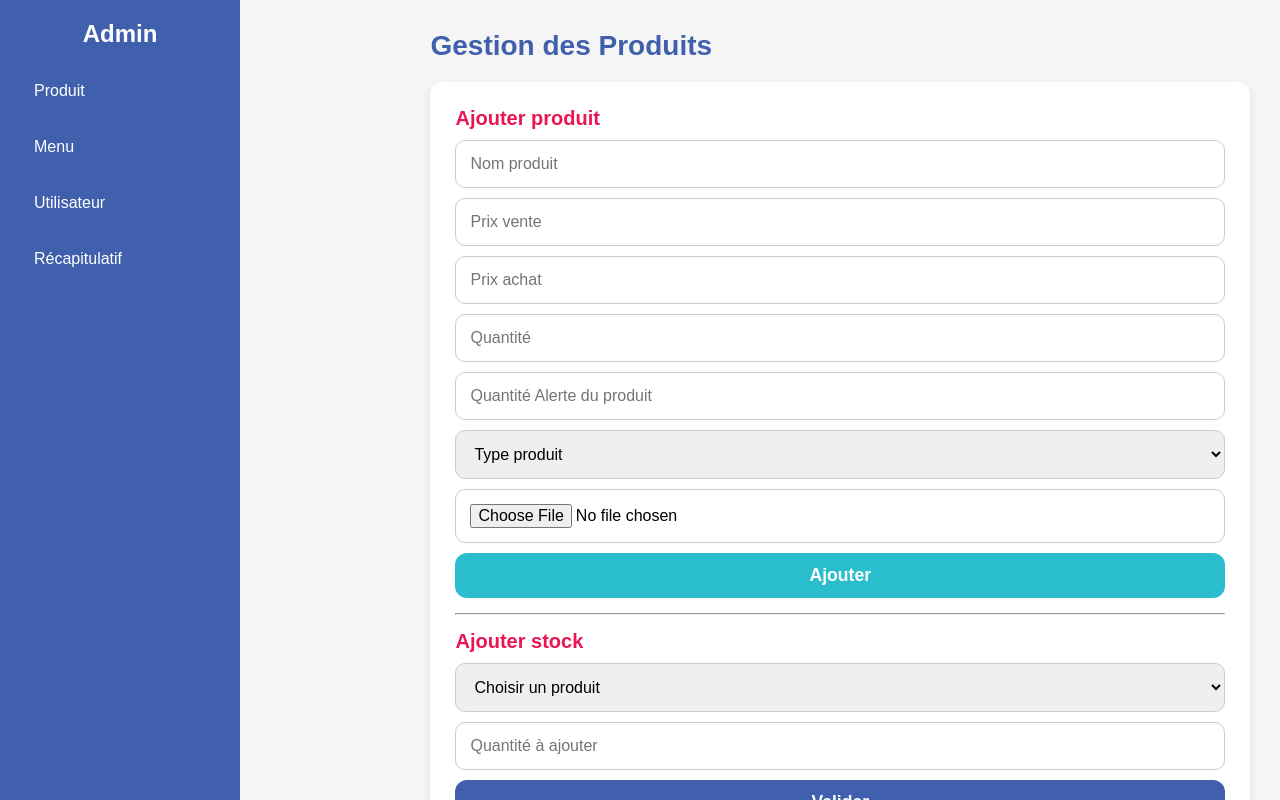
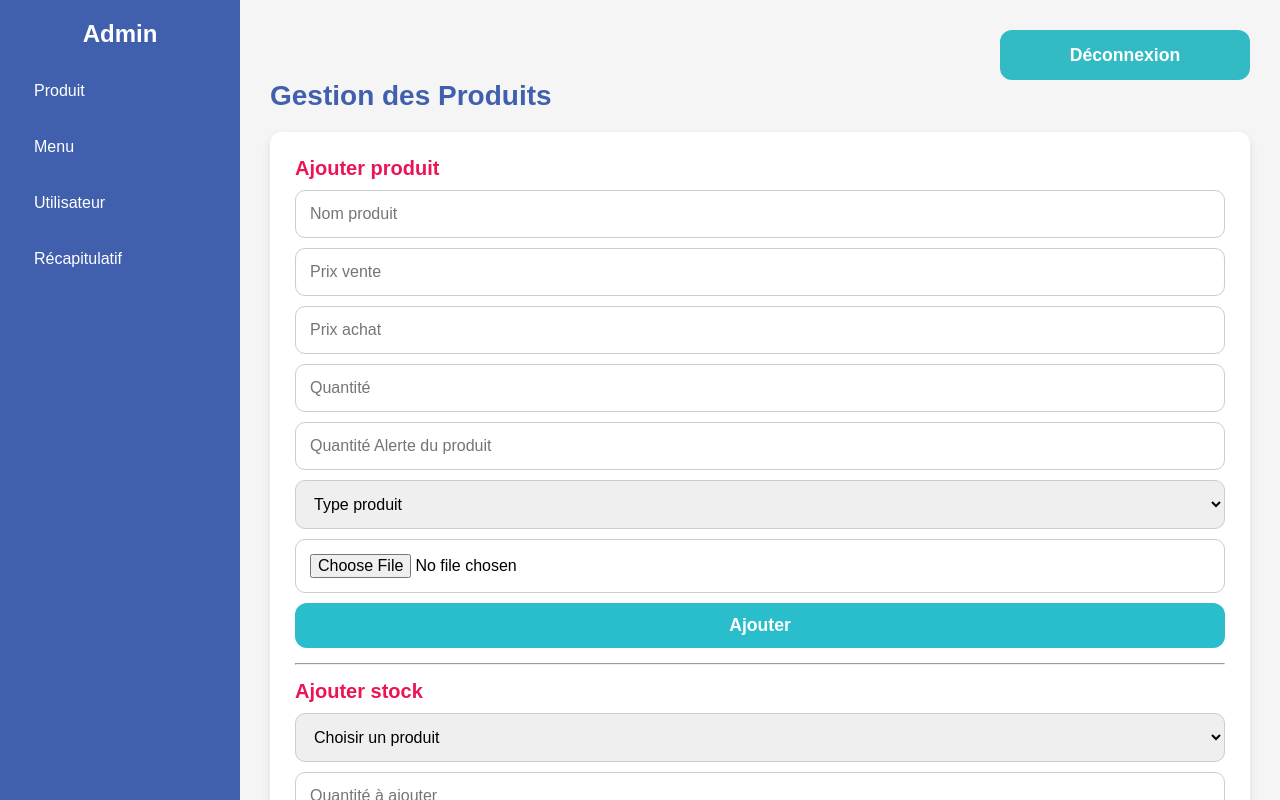
Before and after one commit to NathanCBT/Corso-Fleuri, a plain HTML site: page pages/adminMenu/product/product.html in a window 1280 px wide. Drawn offline with Linux system fonts and the light colour scheme.

Commit message:
botton déconnexion:ok, modal-logout:ok

```diff
--- a/pages/adminMenu/product/product.css
+++ b/pages/adminMenu/product/product.css
@@ -130,3 +130,12 @@
   background: #eee;
   color: #333;
 }
+#btn-deconnexion {
+	width: 250px;
+	height: 50px;
+}
+header {
+	display: flex;
+	align-items: flex-start;
+	justify-content: flex-end;
+}
--- a/pages/adminMenu/product/product.html
+++ b/pages/adminMenu/product/product.html
@@ -24,6 +24,10 @@
 			</ul>
 		</aside>
 
+
+		<!-- MAIN -->
+		<main class="main-content">
+
 			<header class="top-nav">
 				<button id="btn-deconnexion" class="btn btn-cyan">Déconnexion</button>
 			</header>
@@ -40,9 +44,6 @@
 					</div>
 				</div>
 			</div>
-		<!-- MAIN -->
-		<main class="main-content">
-
 			<!-- PRODUIT -->
 			<section id="produit-section" class="section">
 				<h1>Gestion des Produits</h1>
--- a/pages/adminMenu/product/product.js
+++ b/pages/adminMenu/product/product.js
@@ -29,10 +29,9 @@
   };
 
   confirmBtn.onclick = () => {
-    window.location.href = "../form/form.html";
+    window.location.href = "../../form/form.html";
   };
 });
-
 
 btnAddProduct.addEventListener("click", () => {
   createOrUpdateProduct();
@@ -154,7 +153,8 @@
   refreshStockSelect();
 }
 function refreshStockSelect() {
-  stockProductSelect.textContent = '<option value="">Choisir un produit</option>';
+  stockProductSelect.textContent =
+    '<option value="">Choisir un produit</option>';
   Product.productList.forEach((product, index) => {
     const option = document.createElement("option");
     option.value = index;
```
Lines whose indentation alone changed are shown as unchanged.
